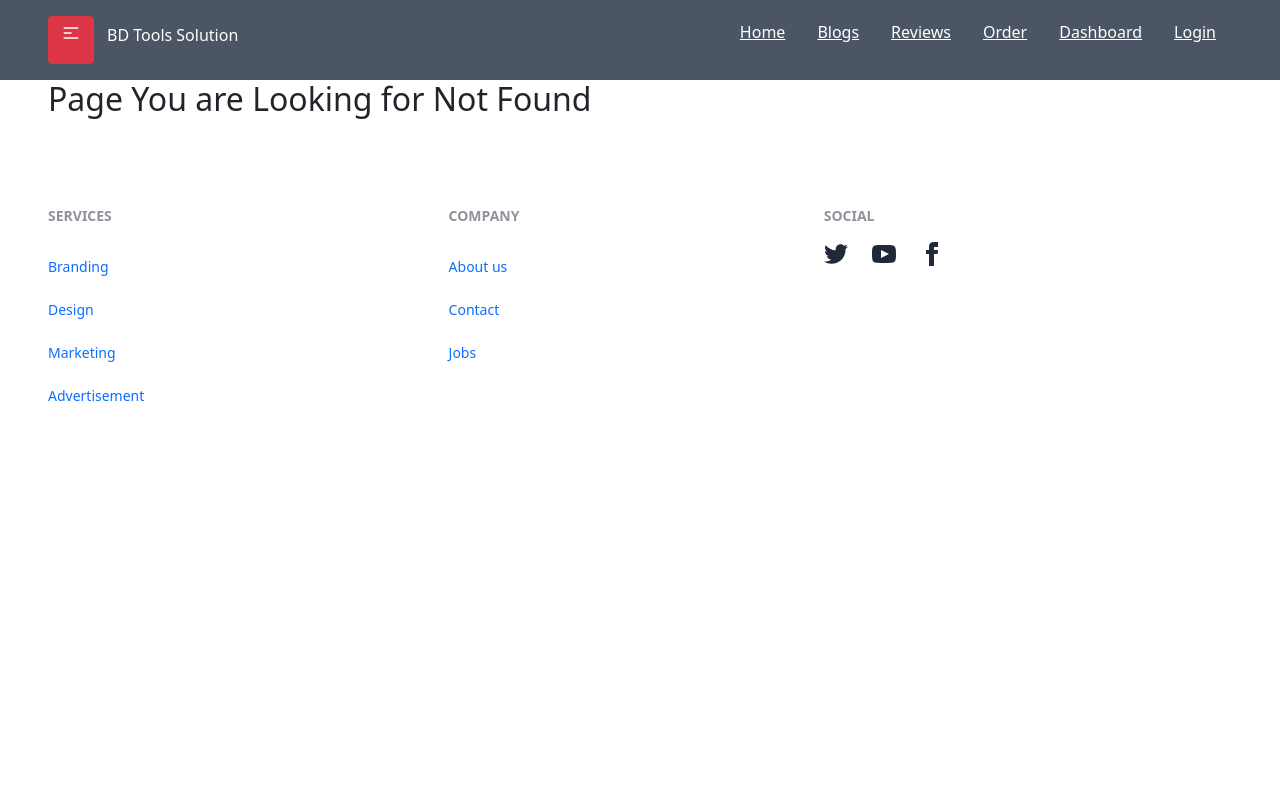
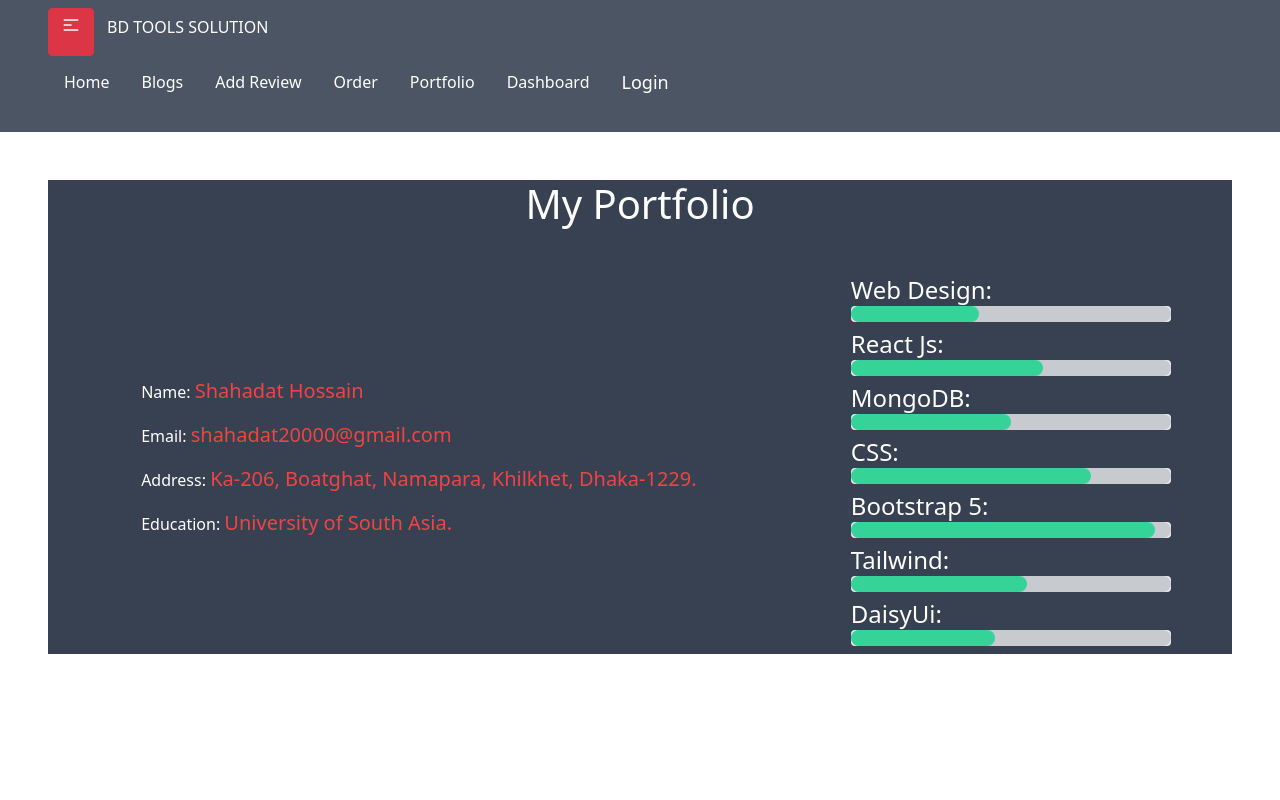
Before and after one commit to Shahadat91/BD-Tools-Solution-Client, a React (Create React App) app: page /portfolio in a window 1280 px wide. Shown: the top 800 px of the page. Built offline with nearby package versions, Linux system fonts and the light colour scheme; no server answers.

Commit message:
portfolio add

```diff
--- a/public/index.html
+++ b/public/index.html
@@ -24,7 +24,7 @@
       work correctly both with client-side routing and a non-root public URL.
       Learn how to configure a non-root public URL by running `npm run build`.
     -->
-    <title>React App</title>
+    <title>BD Tools Solution</title>
   </head>
   <body>
     <noscript>You need to enable JavaScript to run this app.</noscript>
--- a/src/App.js
+++ b/src/App.js
@@ -8,6 +8,7 @@ import Footer from "./components/Footer/Footer";
 import Header from "./components/Header/Header";
 import Home from "./components/Home/Home";
 import LogIn from "./components/LogIn/LogIn";
+import MyPortfolio from "./components/MyProtfolio/MyPortfolio";
 import NotFound from "./components/NotFound/NotFound";
 import Orders from "./components/Orders/Orders";
 import ProceedOrder from "./components/ProceedOrder/ProceedOrder";
@@ -20,7 +21,7 @@ function App() {
   return (
     <>
       <Header></Header>
-      <div className="max-w-7xl mx-auto lg:px-12">
+      <div className="main max-w-7xl mx-auto lg:px-12">
         <Routes>
           <Route path="/" element={<Home></Home>}></Route>
           <Route path="/home" element={<Home></Home>}></Route>
@@ -46,6 +47,7 @@ function App() {
           <Route path="/blogs" element={<Blogs></Blogs>}></Route>
           <Route path="/reviews" element={<Reviews></Reviews>}></Route>
           <Route path="/addreview" element={<AddReview></AddReview>}></Route>
+          <Route path="/portfolio" element={<MyPortfolio></MyPortfolio>}></Route>
           <Route path="/order" element={<Orders></Orders>}></Route>
           <Route path="/login" element={<LogIn></LogIn>}></Route>
           <Route path="/register" element={<Register></Register>}></Route>
--- a/src/components/AddReview/AddReview.js
+++ b/src/components/AddReview/AddReview.js
@@ -24,15 +24,15 @@ const AddReview = () => {
     }
     return (
         <div>
-            <h2>Please Add Your Review.</h2>
-            <form className='d-flex flex-column' onSubmit={handleSubmit(onSubmit)}>
+            <h2 className='text-center'>Please Add Your Review.</h2>
+            <form className='d-flex flex-column w-50 mx-auto text-center shadow-2xl' onSubmit={handleSubmit(onSubmit)}>
 
       <input className='mb-3' placeholder='Name' {...register("name", { required: true, maxLength: 20 })} />
 
       <textarea className='mb-3' placeholder='Description' {...register("description", { required: true })} />
       <input className='mb-3' placeholder='Rating' type="number" {...register("rating", { required: true })} />
       <input className='mb-3' placeholder='Photo URL' type="text" {...register("img", { required: true })} />
-      <input type="submit" value="Add Review" />
+      <input className='bg-slate-900 w-50 mx-auto py-2 my-2 text-lg text-white rounded-xl' type="submit" value="Add Review" />
             </form>
         </div>
     );
--- a/src/components/Header/Header.js
+++ b/src/components/Header/Header.js
@@ -13,27 +13,32 @@ const Header = () => {
   const menuItems = (
     <>
       <li>
-        <Link to="/" className="text-white">
+        <Link to="/" className="text-white no-underline">
           Home
         </Link>
       </li>
       <li>
-        <Link to="/blogs" className="text-white">
+        <Link to="/blogs" className="text-white no-underline">
           Blogs
         </Link>
       </li>
       <li>
-        <Link to="/reviews" className="text-white">
-          Reviews
+        <Link to="/addreview" className="text-white no-underline">
+          Add Review
         </Link>
       </li>
       <li>
-        <Link to="/order" className="text-white">
+        <Link to="/order" className="text-white no-underline">
           Order
         </Link>
       </li>
       <li>
-        <Link to="/dashboard" className="text-white">
+        <Link to="/portfolio" className="text-white no-underline">
+          Portfolio
+        </Link>
+      </li>
+      <li>
+        <Link to="/dashboard" className="text-white no-underline">
           Dashboard
         </Link>
       </li>
@@ -43,7 +48,7 @@ const Header = () => {
             Log Out
           </button>
         ) : (
-          <Link to="/login" className="text-white">
+          <Link to="/login" className="text-white no-underline text-lg">
             Login
           </Link>
         )}
@@ -53,7 +58,7 @@ const Header = () => {
   return (
 
     <div className="bg-gray-600 ">
-      <div className="navbar max-w-7xl mx-auto lg:px-12">
+      <div className="navbar mx-auto lg:px-12">
         <div className="navbar-start">
           <div className="dropdown">
             <label tabIndex="0" className="btn btn-danger lg:hidden">
@@ -81,7 +86,7 @@ const Header = () => {
           </div>
           <Link
             to={"/"}
-            className="btn btn-ghost normal-case text-xl text-white"
+            className="btn btn-ghost text-xl text-white"
           >
             BD Tools Solution
           </Link>
--- /dev/null
+++ b/src/components/MyProtfolio/MyPortfolio.js
@@ -0,0 +1,30 @@
+import React from 'react';
+
+const MyPortfolio = () => {
+    return (
+        <div className='bg-gray-700'>
+
+            <h1 className='text-center my-5 text-white'>My Portfolio</h1>
+        <div className='lg:flex items-center justify-around'>
+            <div className=' py-14 px-8'>
+                    <p className='text-white'>Name: <span className='text-red-500 text-xl'>Shahadat Hossain</span></p>
+                    <p className='text-white'>Email: <span className='text-red-500 text-xl'>shahadat20000@gmail.com</span></p>
+                    <p className='text-white'>Address: <span className='text-red-500 text-xl'>Ka-206, Boatghat, Namapara, Khilkhet, Dhaka-1229.</span></p>
+                    <p className='text-white'>Education: <span className='text-red-500 text-xl'>University of South Asia.</span></p>
+                </div>
+                <div className='text-white'>
+                <h4>Web Design: <span className='text-red-500 text-xl'><progress class="progress progress-success w-80" value="40" max="100"></progress></span></h4>
+                    <h4>React Js: <span className='text-red-500 text-xl'><progress class="progress progress-success w-80" value="60" max="100"></progress></span></h4>
+                    <h4>MongoDB: <span className='text-red-500 text-xl'><progress class="progress progress-success w-80" value="50" max="100"></progress></span></h4>
+                    <h4>CSS: <span className='text-red-500 text-xl'><progress class="progress progress-success w-80" value="75" max="100"></progress></span></h4>
+                    <h4>Bootstrap 5: <span className='text-red-500 text-xl'><progress class="progress progress-success w-80" value="95" max="100"></progress></span></h4>
+                    <h4>Tailwind: <span className='text-red-500 text-xl'><progress class="progress progress-success w-80" value="55" max="100"></progress></span></h4>
+                    <h4>DaisyUi: <span className='text-red-500 text-xl'><progress class="progress progress-success w-80" value="45" max="100"></progress></span></h4>
+                </div>
+
+        </div>
+        </div>
+    );
+};
+
+export default MyPortfolio;
--- a/src/components/NotFound/NotFound.js
+++ b/src/components/NotFound/NotFound.js
@@ -1,9 +1,10 @@
 import React from 'react';
+import img404 from '../../Images/404-img/404.jpg';
 
 const NotFound = () => {
     return (
-        <div>
-            <h2>Page You are Looking for Not Found</h2>
+        <div className='flex items-center justify-center'>
+            <img style={{width: '600px'}} src={img404} alt="404-img" />
         </div>
     );
 };
--- a/src/components/Reviews/Reviews.js
+++ b/src/components/Reviews/Reviews.js
@@ -26,15 +26,12 @@ const Reviews = () => {
               <img className="w-12" src={review.img} alt="" />
             </div>
 
-            <div>
-
-            </div>
-
               <p>
                   {(makeStar(review.rating)||[]).map(i=> <small key={i+review._id}> <FontAwesomeIcon style={{ color: "goldenrod" }} icon={faStar} /> </small> )}
               </p>
 
             <p>{review.review}</p>
+            <p>{review.description}</p>
           </div>
         ))}
       </div>
--- a/src/components/ToolsDetails/ToolsDetails.js
+++ b/src/components/ToolsDetails/ToolsDetails.js
@@ -14,14 +14,14 @@ const ToolsDetails = () => {
   return (
     <div className="d-flex flex-wrap justify-center items-center">
       <h2 className="text-center w-full py-4">
-        This is Purchase Tools Page. Any One Can Purchase Here.
+        Please Proceed Your Order.
       </h2>
       <div className="card w-80 shadow-xl">
         <figure className="px-10 pt-10">
-          <img className="w-32" src={tool.img} alt="img" className="rounded-xl" />
+          <img className="w-32 rounded-xl" src={tool.img} alt="img" />
         </figure>
         <div className="card-body">
-          <h2 className="card-title">{tool.name}</h2>
+          <h2 className="card-title">Tool Name: {tool.name}</h2>
           <p>{tool.description} </p>
           <small>Price: ${tool.price}</small>
           <small>Min Quantity: {tool.minQuantity}pcs</small>
--- a/src/index.css
+++ b/src/index.css
@@ -13,6 +13,10 @@ body {
 
 }
 
+.main {
+  min-height: calc(100vh - 190px);
+}
+
 code {
   font-family: source-code-pro, Menlo, Monaco, Consolas, 'Courier New',
     monospace;
```
Also changed, not shown: src/Images/Banner/banner5.jpg (deleted).
